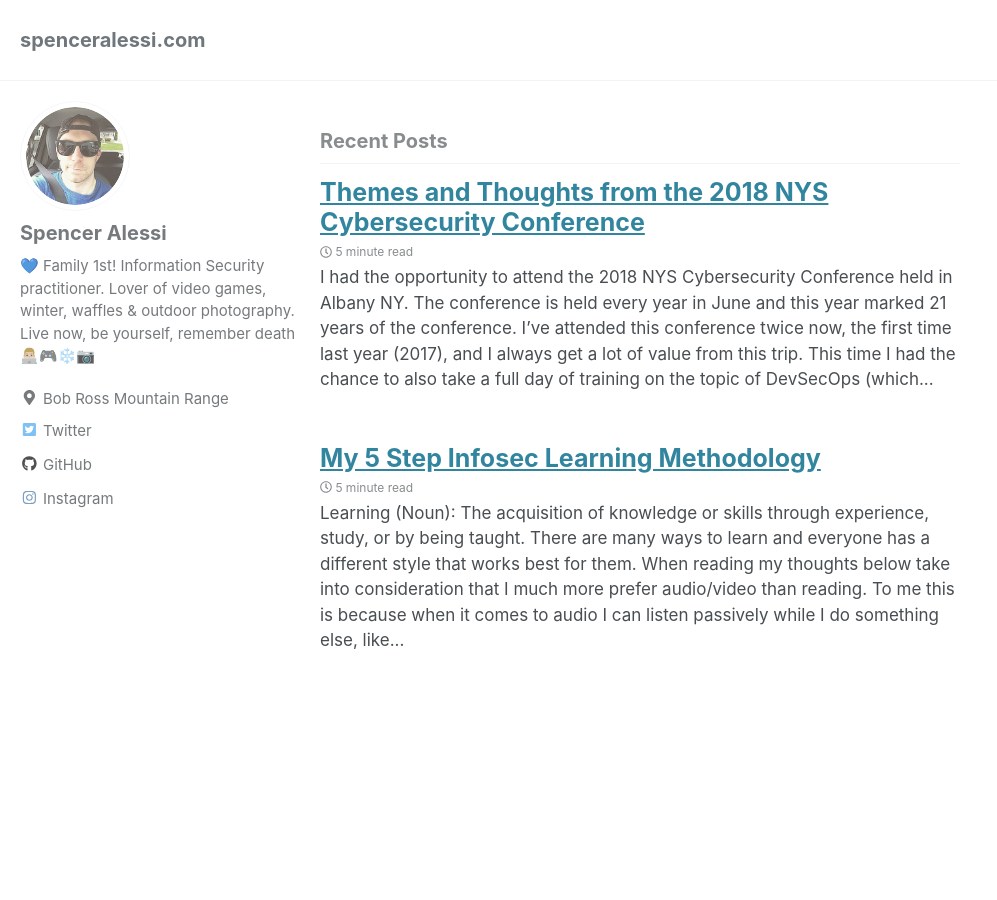
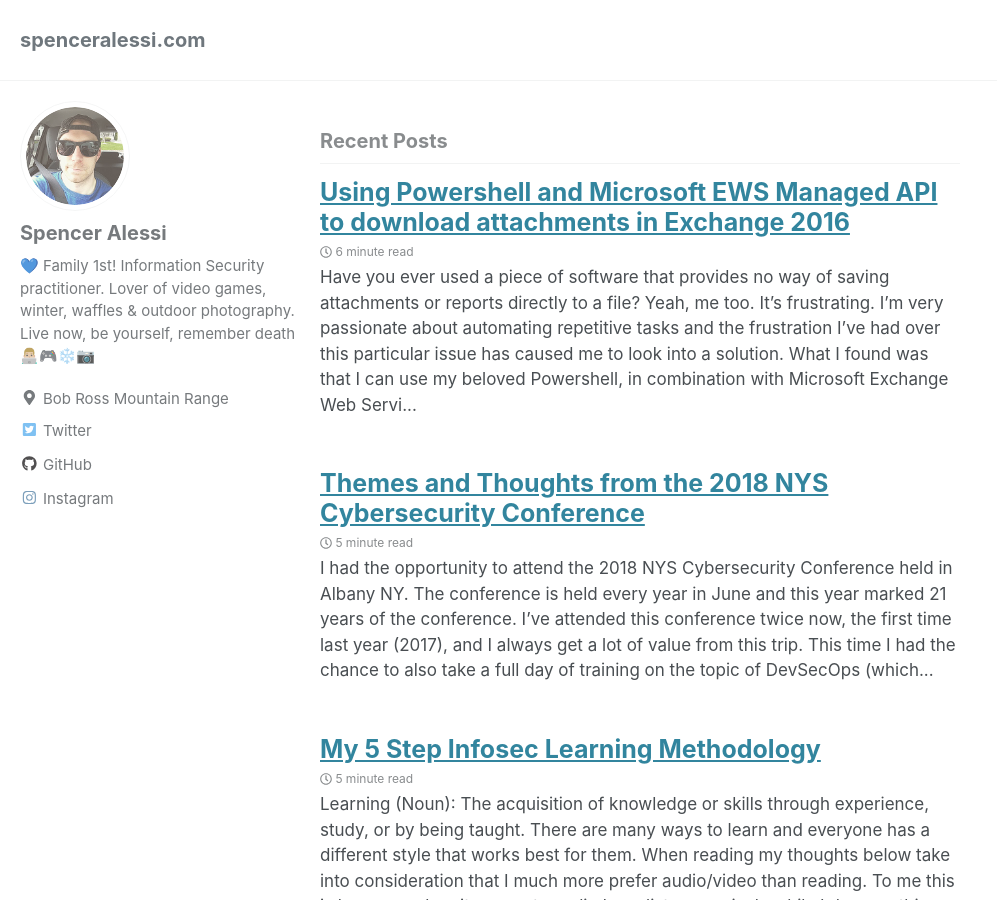
Before and after one commit to techspence/techspence.github.io, a Jekyll site: the page built from index.html, in a window 1280 px wide and 900 px high. Shown: the whole window, without its empty margins (0-997 px from the left). Built offline with Jekyll 4.4.1, drawn with Linux system fonts in a browser that asks for light colours; cached includes are drawn as plain includes; the list of posts is cut into pages by our own code; part of the change alters nothing that is shown.

Commit message:
Exchange EWS API Post

````diff
--- a/_drafts/2019-02-28-Using-Powershell-and-Microsoft-EWS-Managed-API-to-download-attachments-in-Exchange-2016.md
+++ b/_posts/2019-02-28-Using-Powershell-and-Microsoft-EWS-Managed-API-to-download-attachments-in-Exchange-2016.md
@@ -80,7 +80,14 @@ Now that i've explained what the functions do, we can move on to explaining the
 
 **Download and Install the EWS Managed API**
 
-Once you have downloaded and installed the Exchange EWS API components you need to load the EWS dll into a variable, then load it so you can begin working with it. You can see more commands and functions related to the EWS API here [Microsoft EWS Managed API Reference](http://msdn.microsoft.com/en-us/library/jj220535(v=exchg.80).aspx).
+Once you download and install the Exchange EWS API components you need to load the appropriate EWS dll for the API namespace you want to use. By loading the `Microsoft.Exchange.WebServices.Data` namespace we have access to a majority of the EWS classes and methods. Here is how you load the EWS dll.
+
+```Powershell
+$dllpath = "C:\Program Files\Microsoft\Exchange\Web Services\2.2\Microsoft.Exchange.WebServices.dll"
+[void][Reflection.Assembly]::LoadFile($dllpath)
+```
+
+Once you load the Webservices dll you can begin working with it. To read more about the EWS API see: [Microsoft EWS Managed API Reference](http://msdn.microsoft.com/en-us/library/jj220535(v=exchg.80).aspx). Also note, there are multiple namespaces, for example, for things such as Autodiscover and Authentication, I suggest reviewing them if you want to learn more or mess around with other functionality.
 
 **Create an EWS Service Object**
 
@@ -94,16 +101,40 @@ This also makes it convenient for me when I create a scheduled task out of this
 
 **Bind to the Inbox**
 
-Now you need to simply Bind to the users Inbox. There are again a few ways to do this. I chose to use the WellKnownFolderName function.
+Now you need to simply Bind to the users Inbox. There are again a few ways to do this. I chose to use the `WellKnownFolderName` enum. `WellKnownFolderName` defines common folder names that are used in a users mailbox.
+
+```Powershell
+$inboxfolderid = New-Object Microsoft.Exchange.WebServices.Data.FolderId([Microsoft.Exchange.WebServices.Data.WellKnownFolderName]::Inbox,$mailbox)
+$inboxfolder = [Microsoft.Exchange.WebServices.Data.Folder]::Bind($exchangeservice,$inboxfolderid)
+```
 
 **Configure Search Filter**
 
-One of the last things to do is to create some search filters for the emails we are targeting. For this I chose to use create filters that checks for: unread messages, with a subject containing "Patch Report", that have attachments. Once you create those variables you add them all up into a collection and use that to find all the emails you're targeting.
+One of the last things to do is to create some search filters for the emails we are targeting. This time we are going to use the `EmailMessageSchema` class combined with the `IsRead`, `Subject` and `HasAttachments` fields. The subject I am targeting can be seen in the user defined variables section. I am looking for emails that contain the subject "Path Report." The other filters should be pretty self explanatory.
+
+One cool thing to note is you can chain these filters together, throw an `And` at the end and create some logic out of it.
+
+Once you create those variables you add them all up into a collection and use that to find all the emails you're targeting.
+
+```Powershell
+$sfunread = New-Object Microsoft.Exchange.WebServices.Data.SearchFilter+IsEqualTo([Microsoft.Exchange.WebServices.Data.EmailMessageSchema]::IsRead, $false)
+$sfsubject = New-Object Microsoft.Exchange.WebServices.Data.SearchFilter+ContainsSubstring ([Microsoft.Exchange.WebServices.Data.EmailMessageSchema]::Subject, $subjectfilter)
+$sfattachment = New-Object Microsoft.Exchange.WebServices.Data.SearchFilter+IsEqualTo([Microsoft.Exchange.WebServices.Data.EmailMessageSchema]::HasAttachments, $true)
+$sfcollection = New-Object Microsoft.Exchange.WebServices.Data.SearchFilter+SearchFilterCollection([Microsoft.Exchange.WebServices.Data.LogicalOperator]::And);
+$sfcollection.add($sfunread)
+$sfcollection.add($sfsubject)
+$sfcollection.add($sfattachment)
+```
 
 **"View" the Results**
 
 I create a view filter so as to limit the query overhead. I chose to make this script view 10 items at a time. This was a tip I found from [Using PowerShell and EWS to monitor a mailbox](https://seanonit.wordpress.com/2014/10/29/using-powershell-and-ews-to-monitor-a-mailbox/).
 
+```Powershell
+$view = New-Object -TypeName Microsoft.Exchange.WebServices.Data.ItemView -ArgumentList 10
+$foundemails = $inboxfolder.FindItems($sfcollection,$view)
+```
+
 Then I just call `FindTargetFolder($processedfolderpath)` and `FindTargetEmail($subject)` and you're done.
 
-Now give it a little test and away you go. :)
+Now hit that command line, navigate to the folder where your script resides, and run it using `.\EWSEmailAttachmentSaver.ps1`. Make sure you always test your code in a development or test environment BEFORE moving to production. Test, test, test!
````
